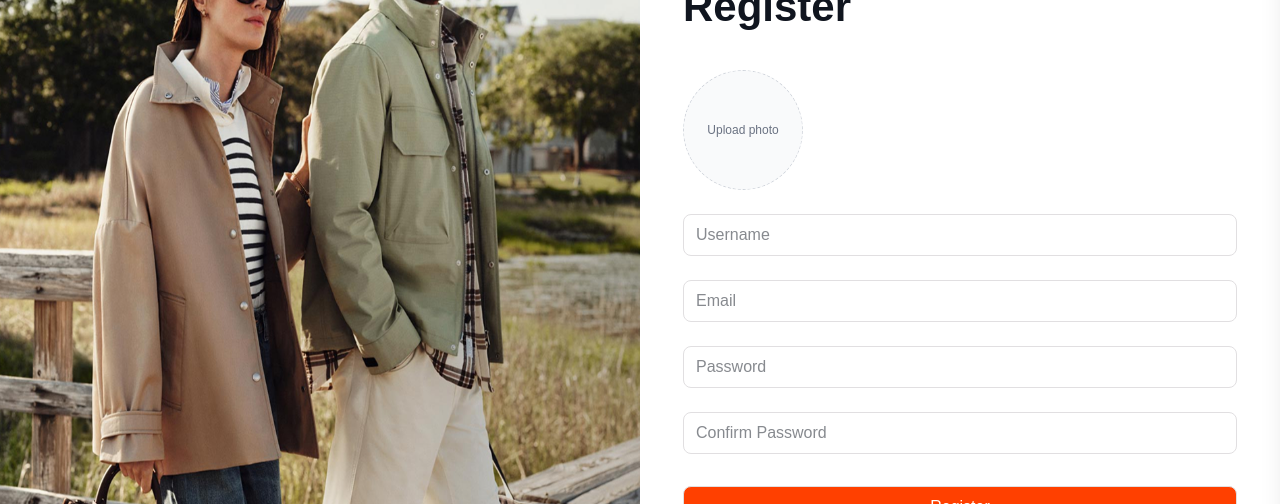
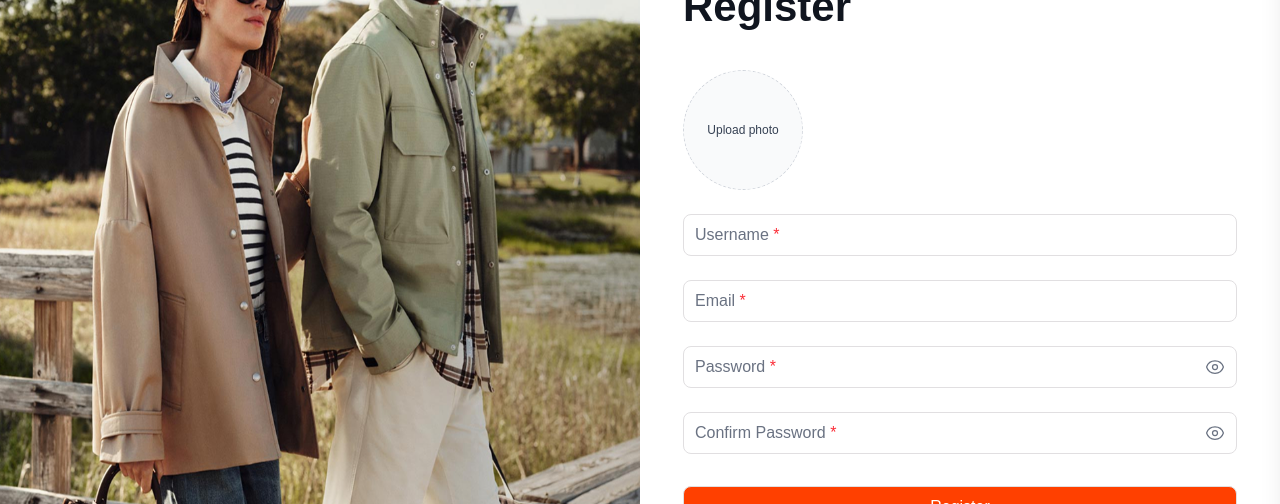
Before and after one commit to khatias/rdbr_project, a Next.js app: page /signup in a window 1280 px wide. Shown: the part 209-713 px from the top of the page. Built offline with nearby package versions, Linux system fonts and the light colour scheme; no server answers.

Commit message:
feat(auth): styled placeholders with red * + avatar upload + password toggle

```diff
--- a/src/app/(auth)/login/page.tsx
+++ b/src/app/(auth)/login/page.tsx
@@ -4,8 +4,11 @@ import React, { useState } from "react";
 import Link from "next/link";
 import Image from "next/image";
 import sideImage from "../../../assets/authimage.png";
-function LoginForm() {
+import { EyeIcon, EyeSlashIcon } from "@heroicons/react/24/outline";
+
+export default function LoginForm() {
   const [error, setError] = useState<string | null>(null);
+  const [showPassword, setShowPassword] = useState(false);
 
   async function onSubmit(e: React.FormEvent<HTMLFormElement>) {
     e.preventDefault();
@@ -32,47 +35,88 @@ function LoginForm() {
       }
       return setError(data?.message || "Login failed");
     }
+
     localStorage.setItem("currentUser", email);
     if (!localStorage.getItem(`avatar:${email}`)) {
-      localStorage.setItem(`avatar:${email}`, "/avatar@3x.png");
+      localStorage.setItem(`avatar:${email}`, "/avatar.jpg"); // default fallback
     }
     window.dispatchEvent(new Event("avatar:change"));
 
     window.location.href = "/";
   }
 
+  const InsideLabel = ({ text }: { text: string }) => (
+    <span
+      className="
+        pointer-events-none absolute left-3 top-1/2 -translate-y-1/2
+        text-gray-500
+        peer-focus:opacity-0
+        peer-[&:not(:placeholder-shown)]:opacity-0
+        transition-opacity
+      "
+    >
+      {text} <span className="text-red-500">*</span>
+    </span>
+  );
+
   return (
-    <div className="grid grid-cols-2 min-h-screen text-[#10151F]  ">
-      <div className="relative ">
+    <div className="grid grid-cols-2 min-h-screen text-[#10151F]">
+      {/* Left side image */}
+      <div className="relative">
         <Image
           src={sideImage}
           alt="Side Image"
           fill
           quality={100}
-          className=" h-full w-full"
+          className="h-full w-full object-cover"
         />
       </div>
-      <div className="flex justify-center items-center ">
-        <div className="">
-          <h2 className="text-[42px] font-semibold ">Log in</h2>
+
+      {/* Right side form */}
+      <div className="flex justify-center items-center">
+        <div>
+          <h2 className="text-[42px] font-semibold">Log in</h2>
+
           <form onSubmit={onSubmit} className="flex flex-col gap-6 mt-8">
+            {/* Email */}
+            <div className="relative w-[554px]">
               <input
                 name="email"
                 type="email"
-              placeholder="Email "
+                placeholder=" "
                 required
-              className="h-[42px] w-[554px] rounded-[8px] border border-[#E1DFE1] px-3"
+                className="peer h-[42px] w-full rounded-[8px] border border-[#E1DFE1] px-3"
               />
+              <InsideLabel text="Email" />
+            </div>
 
+            {/* Password with eye */}
+            <div className="relative w-[554px]">
               <input
                 name="password"
-              type="password"
-              placeholder="Password"
+                type={showPassword ? "text" : "password"}
+                placeholder=" "
                 required
-              className="h-[42px] w-[554px] rounded-[8px] border border-[#E1DFE1]  px-3"
+                className="peer h-[42px] w-full rounded-[8px] border border-[#E1DFE1] px-3 pr-10"
               />
+              <InsideLabel text="Password" />
               <button
-              className="h-[42px] w-[554px] rounded-[8px] border border-[#E1DFE1]  px-3 mt-4 bg-[#FF4000] text-white font-medium"
+                type="button"
+                onClick={() => setShowPassword((v) => !v)}
+                className="absolute right-2 top-1/2 -translate-y-1/2 p-1"
+                aria-label={showPassword ? "Hide password" : "Show password"}
+              >
+                {showPassword ? (
+                  <EyeSlashIcon className="h-5 w-5 text-gray-500" />
+                ) : (
+                  <EyeIcon className="h-5 w-5 text-gray-500" />
+                )}
+              </button>
+            </div>
+
+            {/* Submit */}
+            <button
+              className="h-[42px] w-[554px] rounded-[8px] border border-[#E1DFE1] px-3 mt-4 bg-[#FF4000] text-white font-medium"
               type="submit"
             >
               Log in
@@ -92,5 +136,3 @@ function LoginForm() {
     </div>
   );
 }
-
-export default LoginForm;
--- a/src/components/auth/SignupForm.tsx
+++ b/src/components/auth/SignupForm.tsx
@@ -3,11 +3,14 @@
 import React, { useRef, useState } from "react";
 import Link from "next/link";
 import Image from "next/image";
+import { EyeIcon, EyeSlashIcon } from "@heroicons/react/24/outline";
 
 export default function SignupForm() {
   const [error, setError] = useState<string | null>(null);
   const [file, setFile] = useState<File | null>(null);
   const [previewUrl, setPreviewUrl] = useState<string | null>(null);
+  const [showPassword, setShowPassword] = useState(false);
+  const [showConfirm, setShowConfirm] = useState(false);
   const fileInputRef = useRef<HTMLInputElement | null>(null);
 
   function handleChange(e: React.ChangeEvent<HTMLInputElement>) {
@@ -28,7 +31,6 @@ export default function SignupForm() {
     setFile(null);
     setPreviewUrl(null);
     if (fileInputRef.current) fileInputRef.current.value = "";
-
     localStorage.removeItem("avatar");
   }
 
@@ -50,10 +52,8 @@ export default function SignupForm() {
     const password = String(fd.get("password") || "");
     const confirm = String(fd.get("password_confirmation") || "");
 
-    if (email.length < 3)
-      return setError("Email must be at least 3 characters.");
-    if (password.length < 3)
-      return setError("Password must be at least 3 characters.");
+    if (email.length < 3) return setError("Email must be at least 3 characters.");
+    if (password.length < 3) return setError("Password must be at least 3 characters.");
     if (password !== confirm) return setError("Passwords do not match.");
 
     if (file) {
@@ -63,8 +63,8 @@ export default function SignupForm() {
       localStorage.removeItem(`avatar:${email}`);
     }
     localStorage.setItem("currentUser", email);
-    localStorage.removeItem("avatar"); // legacy cleanup
-    window.dispatchEvent(new Event("avatar:change")); // update header in same tab
+    localStorage.removeItem("avatar");
+    window.dispatchEvent(new Event("avatar:change"));
 
     const res = await fetch("/api/auth/signup", { method: "POST", body: fd });
     const data = await res.json();
@@ -73,12 +73,28 @@ export default function SignupForm() {
     window.location.href = "/listing";
   }
 
+
+  const InsideLabel = ({ text }: { text: string }) => (
+    <span
+      className="
+        pointer-events-none absolute left-3 top-1/2 -translate-y-1/2
+        text-gray-500
+        peer-focus:opacity-0
+        peer-[&:not(:placeholder-shown)]:opacity-0
+        transition-opacity
+      "
+    >
+      {text} <span className="text-red-500">*</span>
+    </span>
+  );
+
   return (
     <div className="flex justify-center items-center">
       <div>
         <h2 className="text-[42px] font-semibold">Register</h2>
 
         <form onSubmit={onSubmit} className="flex flex-col gap-6 mt-8">
+          {/* Avatar upload with red * */}
           <div className="flex items-center gap-5">
             <div className="relative w-[120px] h-[120px] rounded-full overflow-hidden">
               {previewUrl ? (
@@ -93,7 +109,7 @@ export default function SignupForm() {
                 <button
                   type="button"
                   onClick={() => fileInputRef.current?.click()}
-                  className="w-full h-full rounded-full border border-dashed border-gray-300 bg-gray-50 grid place-items-center text-xs text-gray-500"
+                  className="w-full h-full rounded-full border border-dashed border-gray-300 bg-gray-50 grid place-items-center text-xs text-gray-700"
                 >
                   Upload photo
                 </button>
@@ -125,34 +141,77 @@ export default function SignupForm() {
             )}
           </div>
 
+          {/* Username with red * inside */}
+          <div className="relative w-[554px]">
             <input
               name="username"
               type="text"
-            placeholder="Username"
+              placeholder=" " // keep placeholder blank to enable :placeholder-shown
               required
-            className="h-[42px] w-[554px] rounded-[8px] border border-[#E1DFE1] px-3"
+              className="peer h-[42px] w-full rounded-[8px] border border-[#E1DFE1] px-3"
             />
+            <InsideLabel text="Username" />
+          </div>
+
+          {/* Email with red * inside */}
+          <div className="relative w-[554px]">
             <input
               name="email"
               type="email"
-            placeholder="Email"
+              placeholder=" "
               required
-            className="h-[42px] w-[554px] rounded-[8px] border border-[#E1DFE1] px-3"
+              className="peer h-[42px] w-full rounded-[8px] border border-[#E1DFE1] px-3"
             />
+            <InsideLabel text="Email" />
+          </div>
+
+          {/* Password with red * inside + eye toggle */}
+          <div className="relative w-[554px]">
             <input
               name="password"
-            type="password"
-            placeholder="Password"
+              type={showPassword ? "text" : "password"}
+              placeholder=" "
               required
-            className="h-[42px] w-[554px] rounded-[8px] border border-[#E1DFE1] px-3"
+              className="peer h-[42px] w-full rounded-[8px] border border-[#E1DFE1] px-3 pr-10"
             />
+            <InsideLabel text="Password" />
+            <button
+              type="button"
+              onClick={() => setShowPassword((v) => !v)}
+              className="absolute right-2 top-1/2 -translate-y-1/2 p-1"
+              aria-label={showPassword ? "Hide password" : "Show password"}
+            >
+              {showPassword ? (
+                <EyeSlashIcon className="h-5 w-5 text-gray-500" />
+              ) : (
+                <EyeIcon className="h-5 w-5 text-gray-500" />
+              )}
+            </button>
+          </div>
+
+          {/* Confirm Password with red * inside + eye toggle */}
+          <div className="relative w-[554px]">
             <input
               name="password_confirmation"
-            type="password"
-            placeholder="Confirm Password"
+              type={showConfirm ? "text" : "password"}
+              placeholder=" "
               required
-            className="h-[42px] w-[554px] rounded-[8px] border border-[#E1DFE1] px-3"
+              className="peer h-[42px] w-full rounded-[8px] border border-[#E1DFE1] px-3 pr-10"
             />
+            <InsideLabel text="Confirm Password" />
+            <button
+              type="button"
+              onClick={() => setShowConfirm((v) => !v)}
+              className="absolute right-2 top-1/2 -translate-y-1/2 p-1"
+              aria-label={showConfirm ? "Hide confirm password" : "Show confirm password"}
+            >
+              {showConfirm ? (
+                <EyeSlashIcon className="h-5 w-5 text-gray-500" />
+              ) : (
+                <EyeIcon className="h-5 w-5 text-gray-500" />
+              )}
+            </button>
+          </div>
 
           <button
             className="h-[42px] w-[554px] rounded-[8px] border border-[#E1DFE1] px-3 mt-2 bg-[#FF4000] text-white font-medium"
@@ -162,7 +221,7 @@ export default function SignupForm() {
           </button>
         </form>
 
-        {error && <p className="mt-3 text-red-600 text-sm">{error}</p>}
+        {error && <p className="mt-3 text-red-600 text-sm" aria-live="polite">{error}</p>}
 
         <div className="mt-4 text-center">
           <p>
```
Lines whose indentation alone changed are shown as unchanged.
